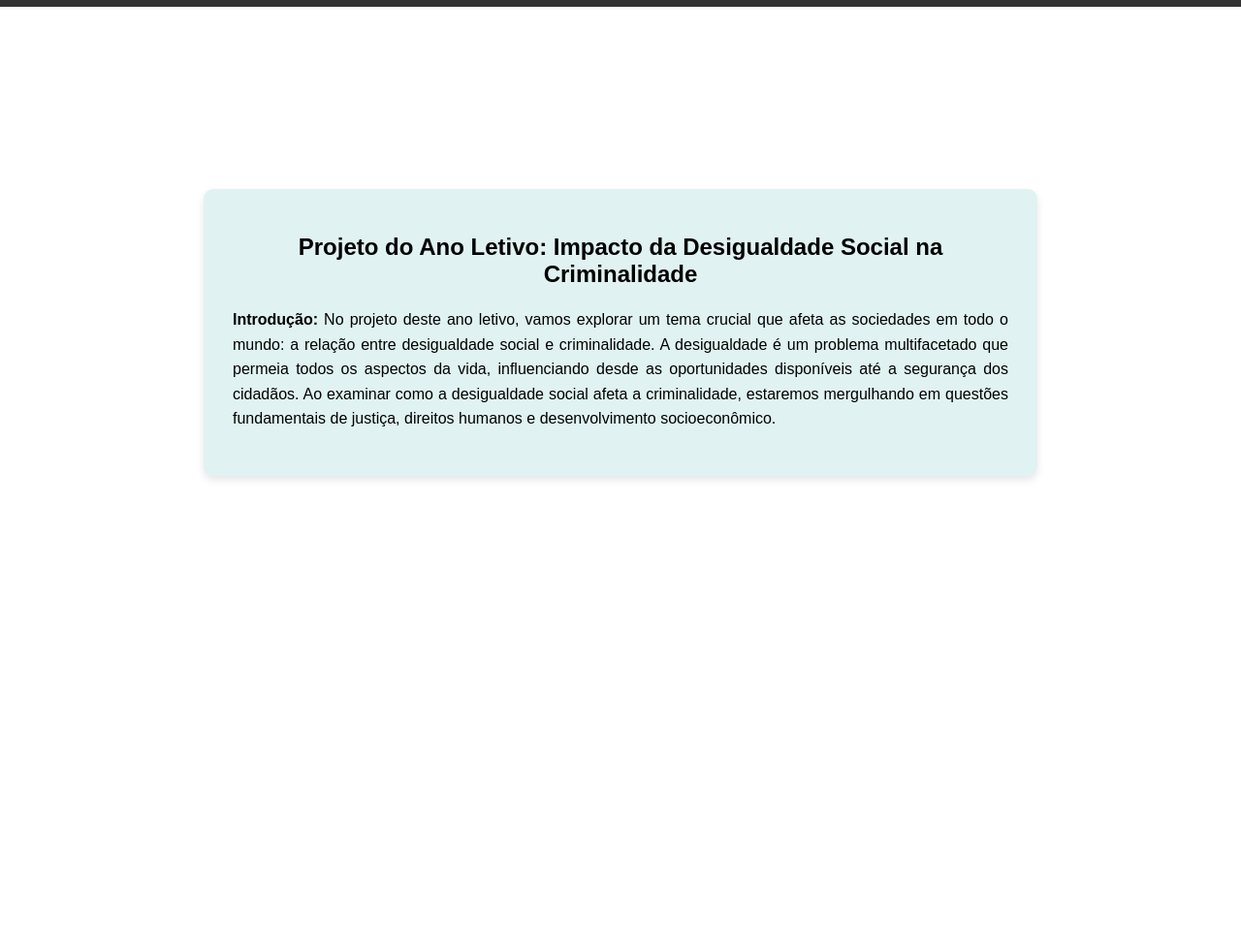
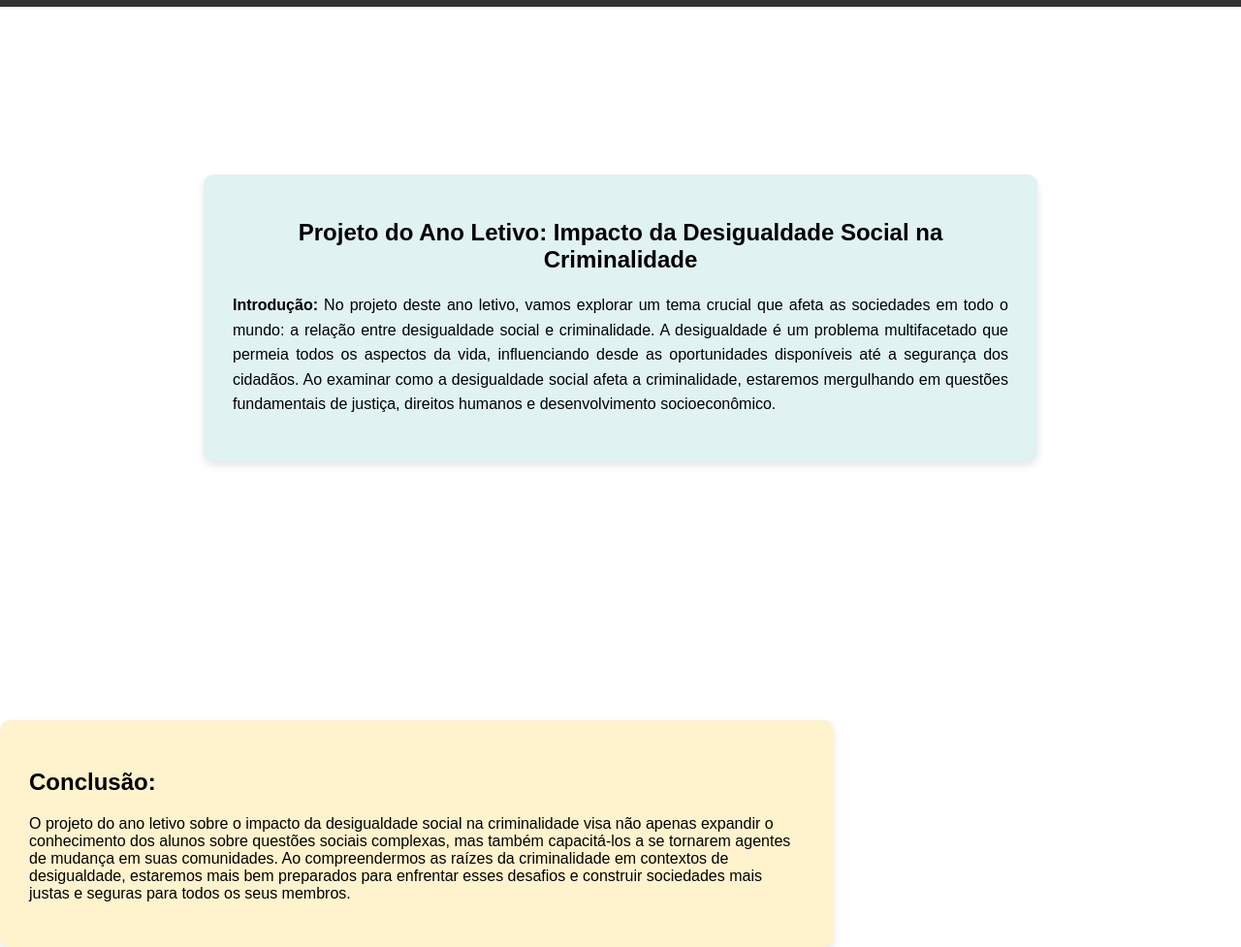
Before and after one commit to projetodoanoletivo/anoletivo, a plain HTML site: page index.html in a window 1280 px wide. Shown: the part 57-1034 px from the top of the page at 97% size. Before the commit the page ends 800 px from the top, so only its background shows below. Drawn offline with Linux system fonts and the light colour scheme.

Commit message:
index.html

```diff
--- a/index.html
+++ b/index.html
@@ -5,21 +5,27 @@
     <meta name="viewport" content="width=device-width, initial-scale=1.0">
     <title>Document</title>
     <style>
-@media (max-width: 768px) {
-    .navbar {
-        position: static; /* Alterando para 'static' em telas menores */
-    }
-}
 
 .container {
   display: flex;
   justify-content: center;
   align-items: center;
   height: 100vh;
+  flex-direction: column; /* Adicionado para empilhar elementos verticalmente */
 }
 
 .blue-box {
   background-color: #e0f2f1;
+  padding: 30px;
+  border-radius: 10px;
+  width: 80%;
+  max-width: 800px;
+  box-shadow: 0 4px 8px rgba(0, 0, 0, 0.1);
+  margin-bottom: 30px; /* Adicionado espaçamento entre a caixa azul e amarela */
+}
+
+.yellow-box {
+  background-color: #fff3cd; /* Cor de fundo amarela */
   padding: 30px;
   border-radius: 10px;
   width: 80%;
@@ -38,6 +44,7 @@
   line-height: 1.6;
   text-align: justify;
 }
+
 
         body {
             margin: 0;
@@ -106,4 +113,12 @@
 
 </div>
 
+</div>
+<div class="yellow-box">
+   <!-- Aqui você pode adicionar conteúdo para a caixa amarela -->
+   <h2>Conclusão:</h2>
+   <p>O projeto do ano letivo sobre o impacto da desigualdade social na criminalidade visa não apenas expandir o conhecimento dos alunos sobre questões sociais complexas, mas também capacitá-los a se tornarem agentes de mudança em suas comunidades. Ao compreendermos as raízes da criminalidade em contextos de desigualdade, estaremos mais bem preparados para enfrentar esses desafios e construir sociedades mais justas e seguras para todos os seus membros.</p>
+</div>
+</div>
+
 </body>
```
